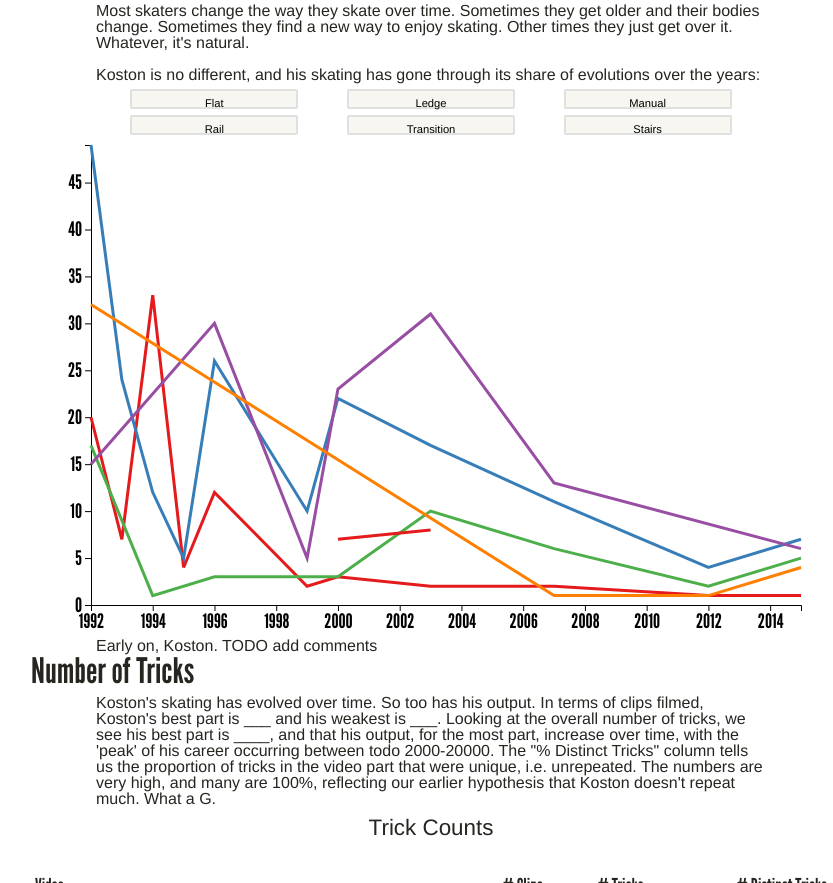
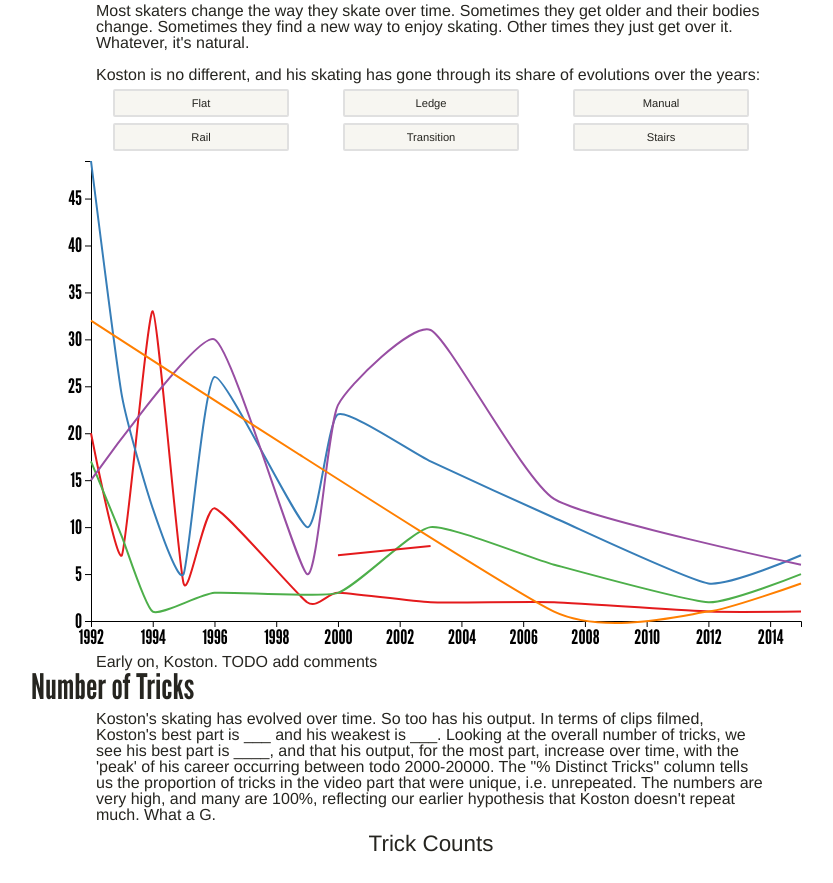
Before and after one commit to jwilber/koston_article, a plain HTML site: page index.html in a window 1280 px wide. Shown: the part 996-1879 px from the top of the page, without its empty margins (209-1042 px from the left). Drawn offline with nearby package versions, Linux system fonts and the light colour scheme.

Commit message:
changed Obstacles buttons to divs so they can share styling rules with Percentages buttons

```diff
--- a/index.html
+++ b/index.html
@@ -37,7 +37,7 @@
 
     <div id="obstacles">
       <div id="obstaclesChart">
-        <div id="obstaclesButtons"></div>
+        <div id="obstaclesButtons" class="buttonsBox"></div>
       </div>
     </div>
     <p>
@@ -165,7 +165,7 @@
     <!-- <p class="desc centered">Select video part.</p> -->
     <div id="update">
 
-        <div id="racesimp" class="centered">
+        <div id="racesimp" class="centered buttonsBox">
             <!-- <h3 style="text-align: left;">Select video part</h3> -->
             <div class="button current" data-val="101_WWII_Report">101 - WWII Report</div>
             <div class="button" data-val="Union_Right_to_Skate">Union - Right to Skate</div>
--- a/js/multiLine.js
+++ b/js/multiLine.js
@@ -50,13 +50,14 @@ d3.csv("data/odf.csv", function (data) {
     .append("path")
     .attr("fill", "none")
     .attr("stroke", function (d) { return color(d.key) })
-    .attr("stroke-width", function (d) { return 3; })
+    .attr("stroke-width", function (d) { return 2; })
     .attr("stroke-chartWidth", 1.5)
     .attr("d", function (d) {
       lines.push(this);
       return d3.line()
         .x(function (d) { return x(d.year); })
         .y(function (d) { return y(+d.count); })
+        .curve(d3.curveCardinal.tension(0.5))
         (d.values)
     })
 
@@ -68,20 +69,21 @@ d3.csv("data/odf.csv", function (data) {
   lines.forEach((line, index) => {
     let text = lines[index].__data__.key;
     text = text[0].toUpperCase() + text.slice(1);
-    let button = $('#obstaclesButtons').append(`<button id="obsButton${index}" class="button obsButton">${text}</button>`);
+    let button = $('#obstaclesButtons').append(`<div id="obsButton${index}" class="button obsButton">${text}</div>`);
     buttons.push(button);
   });
 
-  $('.obsButton').click( (event) => {
+  $('.obsButton').click((event) => {
     //reset everything first
-    lines.forEach((line, index) => d3.select(lines[index]).style("stroke-width", "3") );
+    lines.forEach((line, index) => d3.select(lines[index]).style("stroke-width", "3"));
+    $('.obsButton').css('background', '#f7f6f1');
 
-    $('.obsButton').css('background', '#f7f6f1');
     $(event.target).css('background', '#c9a111');
-
     //match clicked  button with corresponding line
     let targetIndex = $(event.target).attr('id').slice(9);
-    d3.select(lines[targetIndex]).style("stroke-width", "11");
+    let targetLine = lines[targetIndex];
+    d3.select(targetLine).style("stroke-width", "9");
+
   });
 
 })
--- a/style/style.css
+++ b/style/style.css
@@ -109,13 +109,6 @@ p {
 #obstacles {
 	position: relative;
 }
-	#obstaclesButtons {
-		display: flex;
-		justify-content: space-around;
-		flex-wrap: wrap;
-		max-width: 650px;
-		margin: auto;
-	}
 
 #update {
 	margin: 20px auto;
@@ -130,15 +123,12 @@ p {
 }
 
 
-#racesimp {
-	/* display: grid;
-	grid-template: 1fr 1fr 1fr 1fr 1fr / 1fr 1fr 1fr; */
+#racesimp, .buttonsBox {
 	max-width: 690px;
 	margin: auto;
 	display: flex;
 	justify-content: space-around;
 	flex-wrap: wrap;
-
 }
 	/* #racesimp::after {
 		content: "";
```
